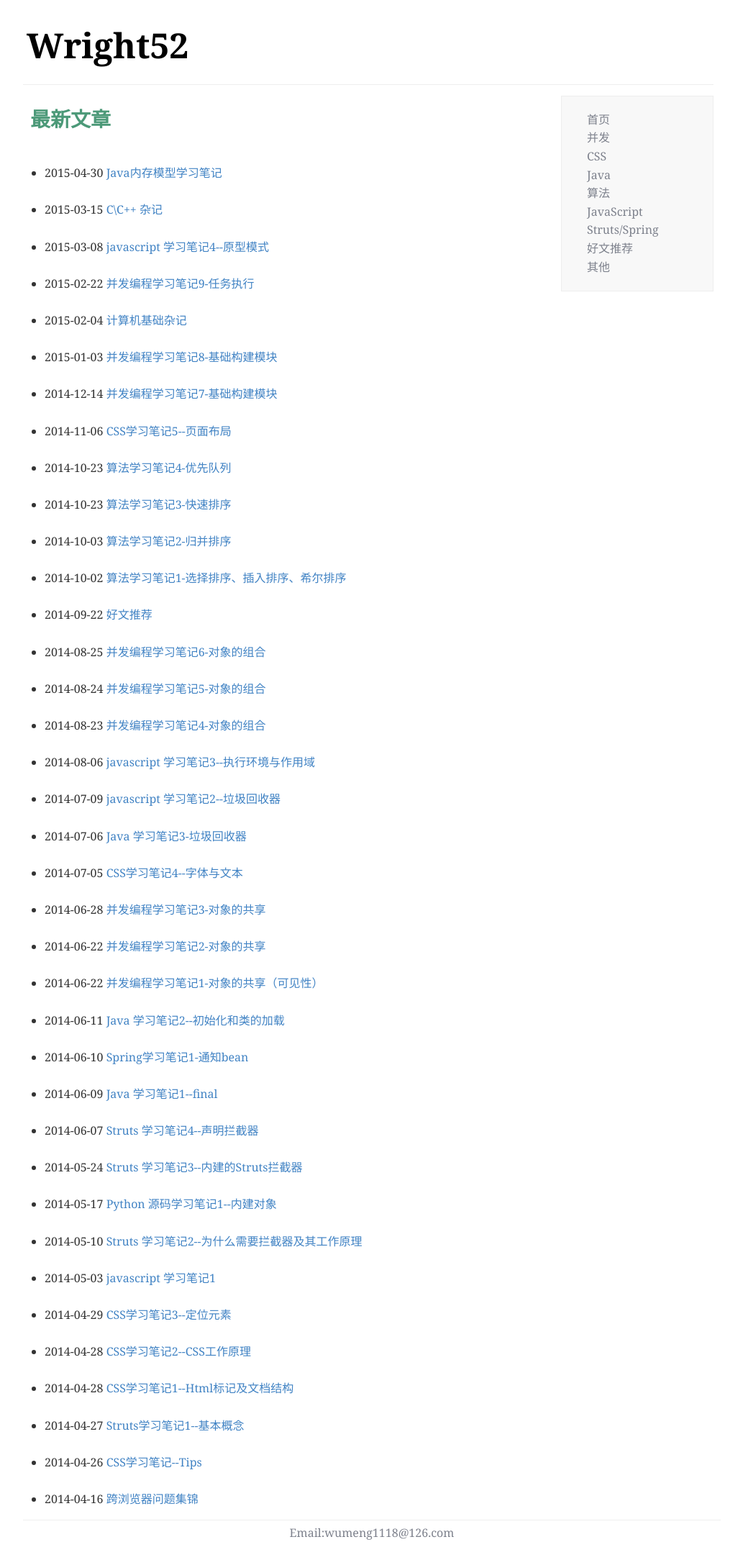
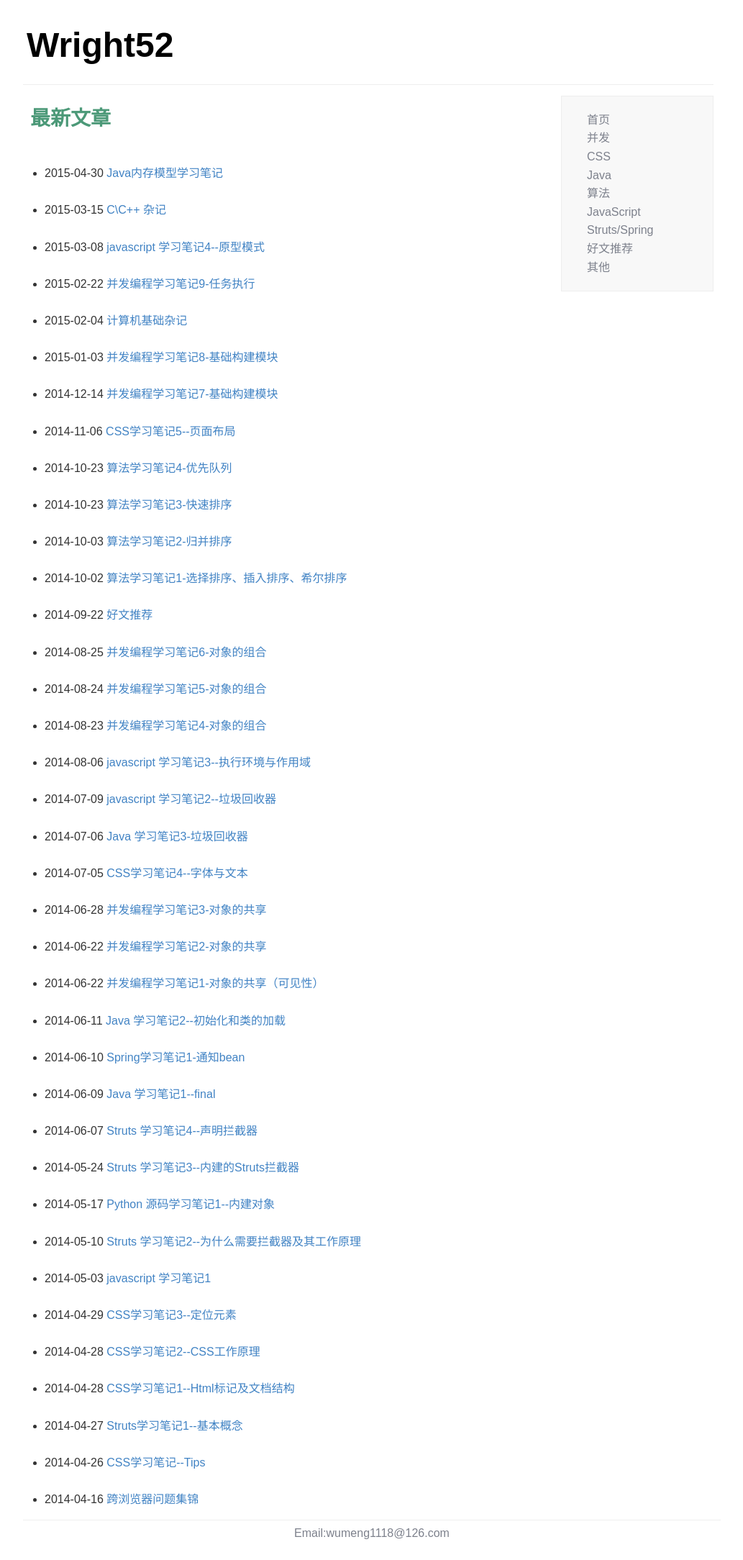
Before and after one commit to Qing-Shuang/Bird, a Jekyll site: the page built from index.html, in a window 1280 px wide. Shown: the whole page at 72% size, without its empty margins (128-1161 px from the left). Built offline with Jekyll 4.4.1, drawn with Linux system fonts in a browser that asks for light colours; Markdown is read by kramdown in place of the engine named in the settings; the list of posts is cut into pages by our own code.

Commit message:
Update markdownpad-github.css

```diff
--- a/css/markdownpad-github.css
+++ b/css/markdownpad-github.css
@@ -21,8 +21,9 @@ html{
 =============================================================================*/
 
 body {
+  font-family: MicrosoftYaHei,"微软雅黑",Arial,Tahoma,Helvetica,Georgia,sans-serif,"STXihei","华文黑体",Hei,"Hiragino Kaku Gothic Pro",SimSun;
   /*font-family: "Trebuchet MS", Georgia, "Times New Roman", Times, Helvetica, arial, freesans, clean, sans-serif;*/
-  font-family: Georgia, Helvetica, arial, freesans, clean, sans-serif;
+  /*font-family: Georgia, Helvetica, arial, freesans, clean, sans-serif;*/
   font-size: 16px;
   line-height: 1.6;
   color: #333;
```
